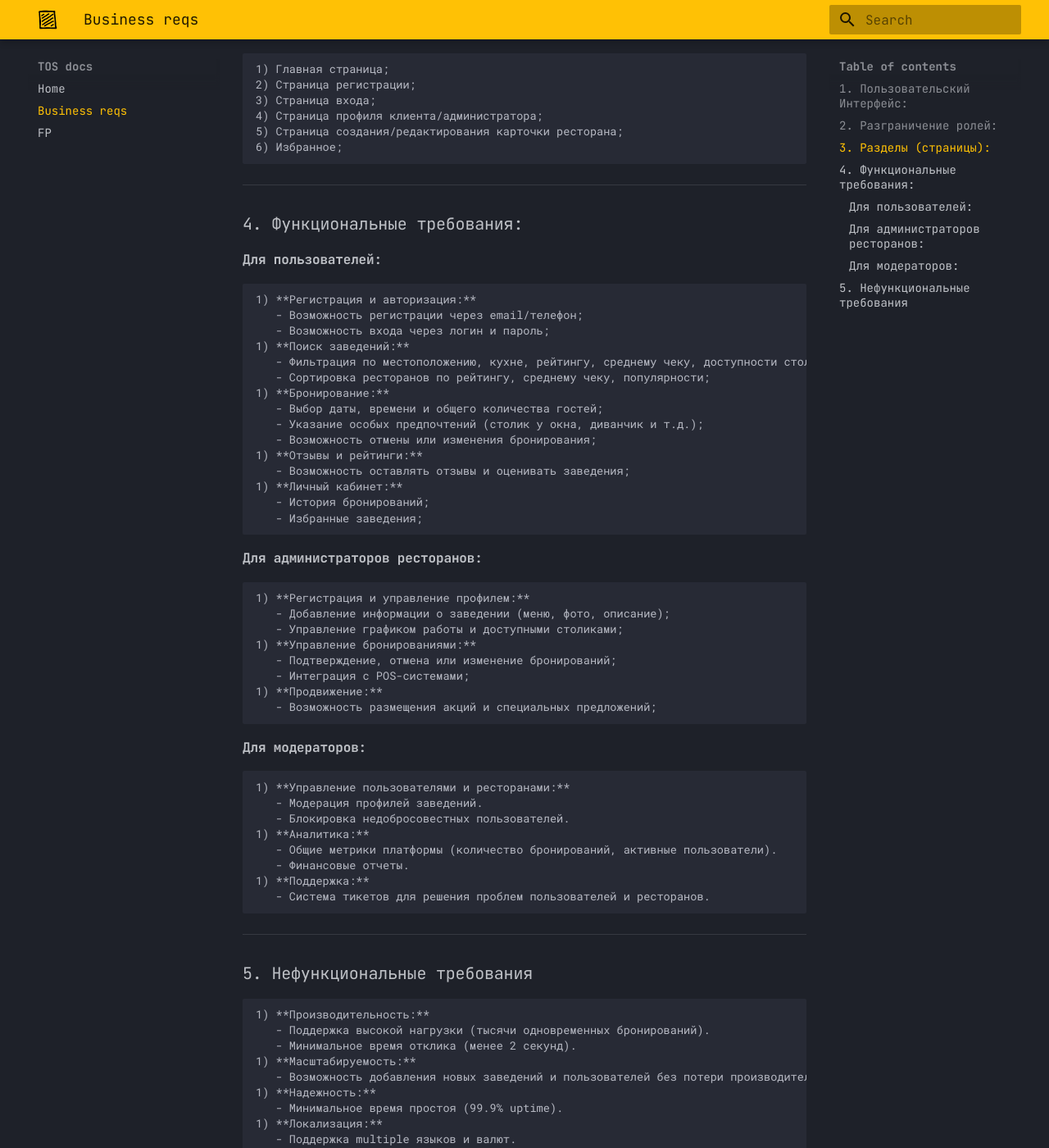
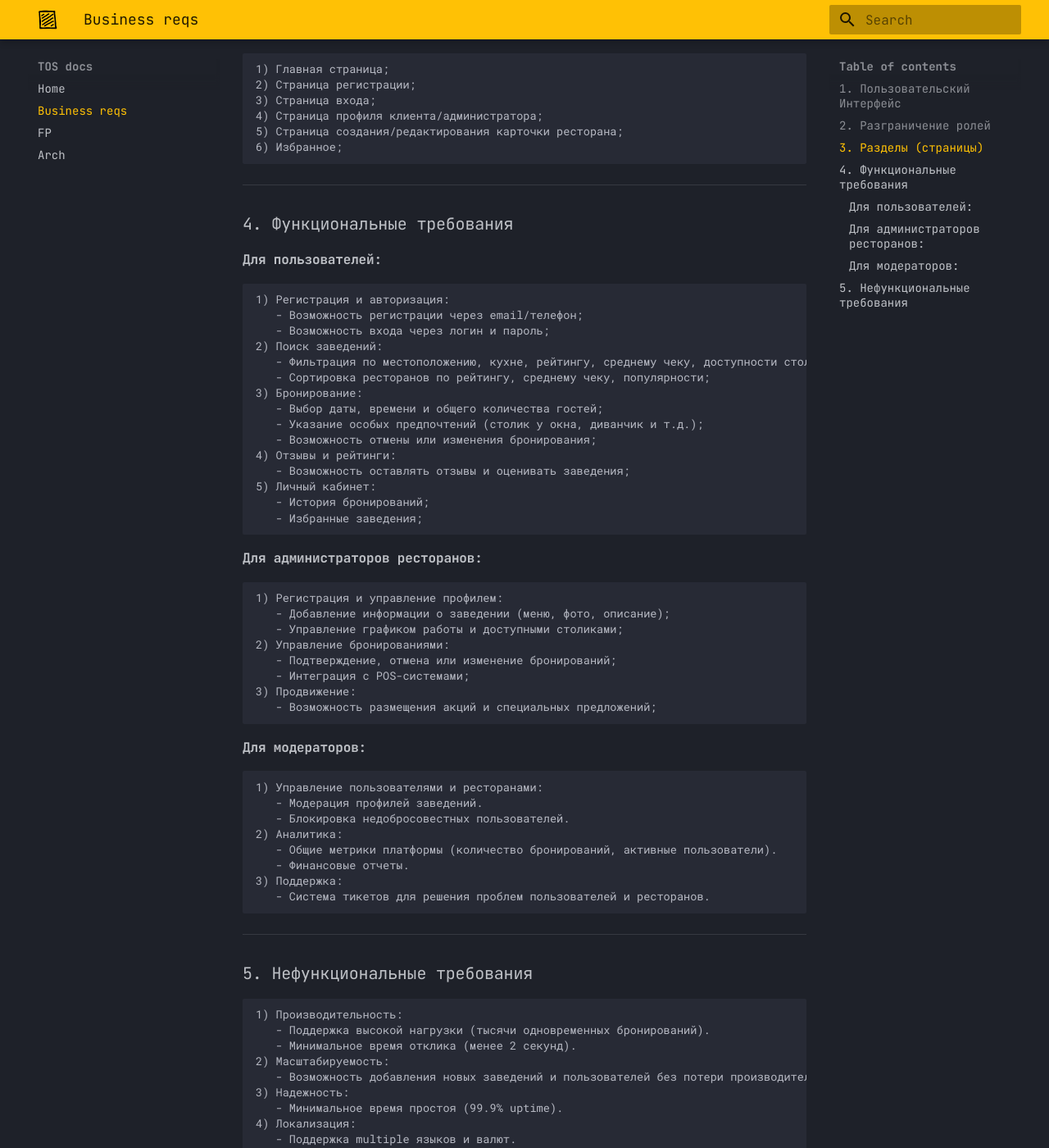
Before and after one commit to thisizmyusername/table-easy, an MkDocs documentation site: the page built from docs/docs/business requirements.md, in a window 1280 px wide and 1400 px high, scrolled down 525 px. Shown: the whole window at 82% size. Built offline with MkDocs 1.6.1 and Material for MkDocs 9.7.7, drawn with Linux system fonts in a browser that asks for light colours; some of the changed text lies outside the part shown.

Commit message:
BR update_12_03_25_v3

```diff
--- a/docs/docs/business requirements.md
+++ b/docs/docs/business requirements.md
@@ -1,16 +1,16 @@
 # Общие бизнес требования
 
-### 1. Пользовательский Интерфейс:
+### 1. Пользовательский Интерфейс
 	1) Предпочтителен минималистичный стиль UI/UX;
 	2) Отсутствие "нагромождения" элементов дизайна;
 	3) Базовые пастельные цвета;
 ---
-### 2. Разграничение ролей:
+### 2. Разграничение ролей
 	1) Пользователь, планирующий забронировать столик (далее Клиент);
 	2) Администратор определённого заведения (далее Администратор);
 	3) Модератор контента (далее Модератор);
 ---
-### 3. Разделы (страницы):
+### 3. Разделы (страницы)
 	1) Главная страница;
 	2) Страница регистрации;
 	3) Страница входа;
@@ -18,49 +18,49 @@
 	5) Страница создания/редактирования карточки ресторана;
 	6) Избранное;
 ---
-### 4. Функциональные требования:
+### 4. Функциональные требования
 #### **Для пользователей:**
-	1) **Регистрация и авторизация:**
+	1) Регистрация и авторизация:
 	   - Возможность регистрации через email/телефон;
 	   - Возможность входа через логин и пароль;
-	1) **Поиск заведений:**
+	2) Поиск заведений:
 	   - Фильтрация по местоположению, кухне, рейтингу, среднему чеку, доступности столиков;
 	   - Сортировка ресторанов по рейтингу, среднему чеку, популярности;
-	1) **Бронирование:**
+	3) Бронирование:
 	   - Выбор даты, времени и общего количества гостей;
 	   - Указание особых предпочтений (столик у окна, диванчик и т.д.);
 	   - Возможность отмены или изменения бронирования;
-	1) **Отзывы и рейтинги:**
+	4) Отзывы и рейтинги:
 	   - Возможность оставлять отзывы и оценивать заведения;
-	1) **Личный кабинет:**
+	5) Личный кабинет:
 	   - История бронирований;
 	   - Избранные заведения;
 #### **Для администраторов ресторанов:**
-	1) **Регистрация и управление профилем:**
+	1) Регистрация и управление профилем:
 	   - Добавление информации о заведении (меню, фото, описание);
 	   - Управление графиком работы и доступными столиками;
-	1) **Управление бронированиями:**
+	2) Управление бронированиями:
 	   - Подтверждение, отмена или изменение бронирований;
 	   - Интеграция с POS-системами;
-	1) **Продвижение:**
+	3) Продвижение:
 	   - Возможность размещения акций и специальных предложений;
 #### **Для модераторов:**
-	1) **Управление пользователями и ресторанами:**
+	1) Управление пользователями и ресторанами:
 	   - Модерация профилей заведений.
 	   - Блокировка недобросовестных пользователей.
-	1) **Аналитика:**
+	2) Аналитика:
 	   - Общие метрики платформы (количество бронирований, активные пользователи).
 	   - Финансовые отчеты.
-	1) **Поддержка:**
+	3) Поддержка:
 	   - Система тикетов для решения проблем пользователей и ресторанов.
 ---
 ### 5. Нефункциональные требования
-	1) **Производительность:**
+	1) Производительность:
 	   - Поддержка высокой нагрузки (тысячи одновременных бронирований).
 	   - Минимальное время отклика (менее 2 секунд).
-	1) **Масштабируемость:**
+	2) Масштабируемость:
 	   - Возможность добавления новых заведений и пользователей без потери производительности.
-	1) **Надежность:**
+	3) Надежность:
 	   - Минимальное время простоя (99.9% uptime).
-	1) **Локализация:**
+	4) Локализация:
 	   - Поддержка multiple языков и валют.
--- a/docs/mkdocs.yml
+++ b/docs/mkdocs.yml
@@ -3,6 +3,7 @@ nav:
   - Home: index.md
   - Business reqs: business requirements.md
   - FP: just a page.md
+  - Arch: architectural solutions.md
 theme:
   logo: assets/icon.png
   name: material
```
